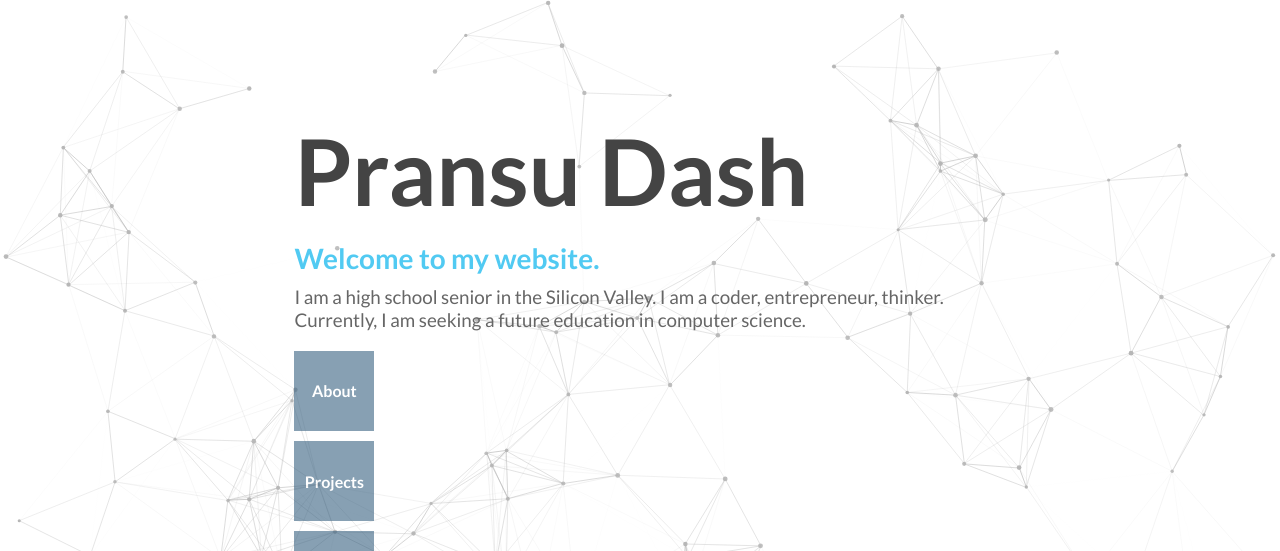
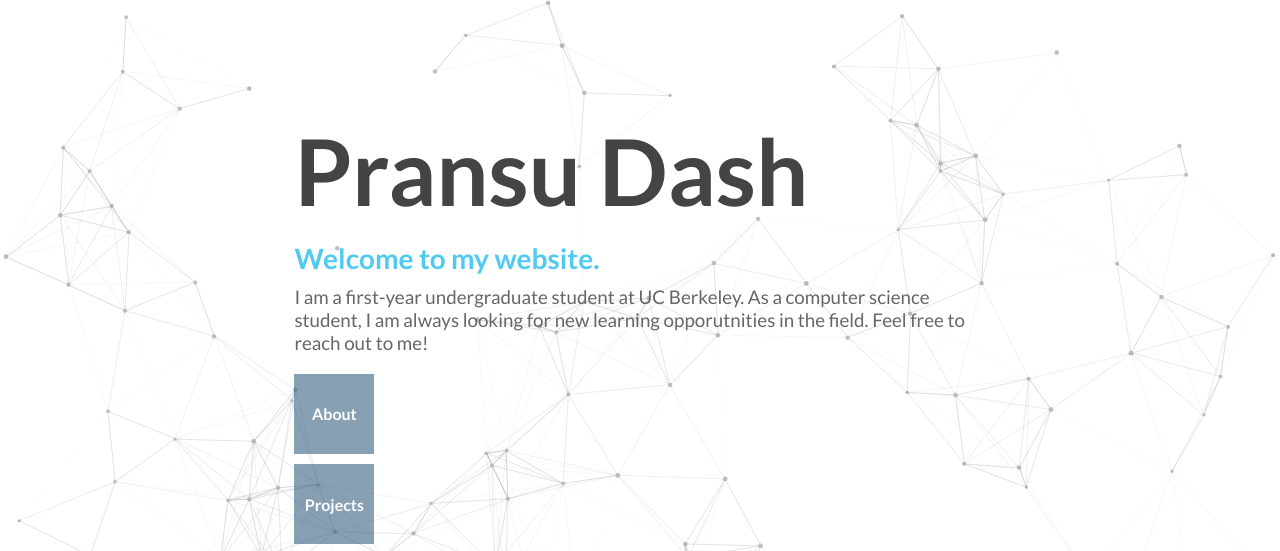
Before and after one commit to pransudash/pransudash.github.io, a plain HTML site: page index.html in a window 1280 px wide. Shown: the top 551 px of the page. Drawn offline with nearby package versions, Linux system fonts and the light colour scheme.

Commit message:
edited description

```diff
--- a/index.html
+++ b/index.html
@@ -41,9 +41,9 @@
 -->
             <h1>Pransu Dash</h1>
             <h2>Welcome to my website.</h2>
-            <p id="welcome">I am a high school senior in the Silicon Valley.
-               I am a coder, entrepreneur, thinker.
-               Currently, I am seeking a future education in computer science.</p>
+            <p id="welcome">I am a first-year undergraduate student at UC Berkeley.
+               As a computer science student, I am always looking for new learning opporutnities in the field.
+            Feel free to reach out to me!</p>
             <div class="nav">
                 <a id="button">
                     <button class="nav-btn-1" id="demo01" href="#animatedModal">About</button>
```
